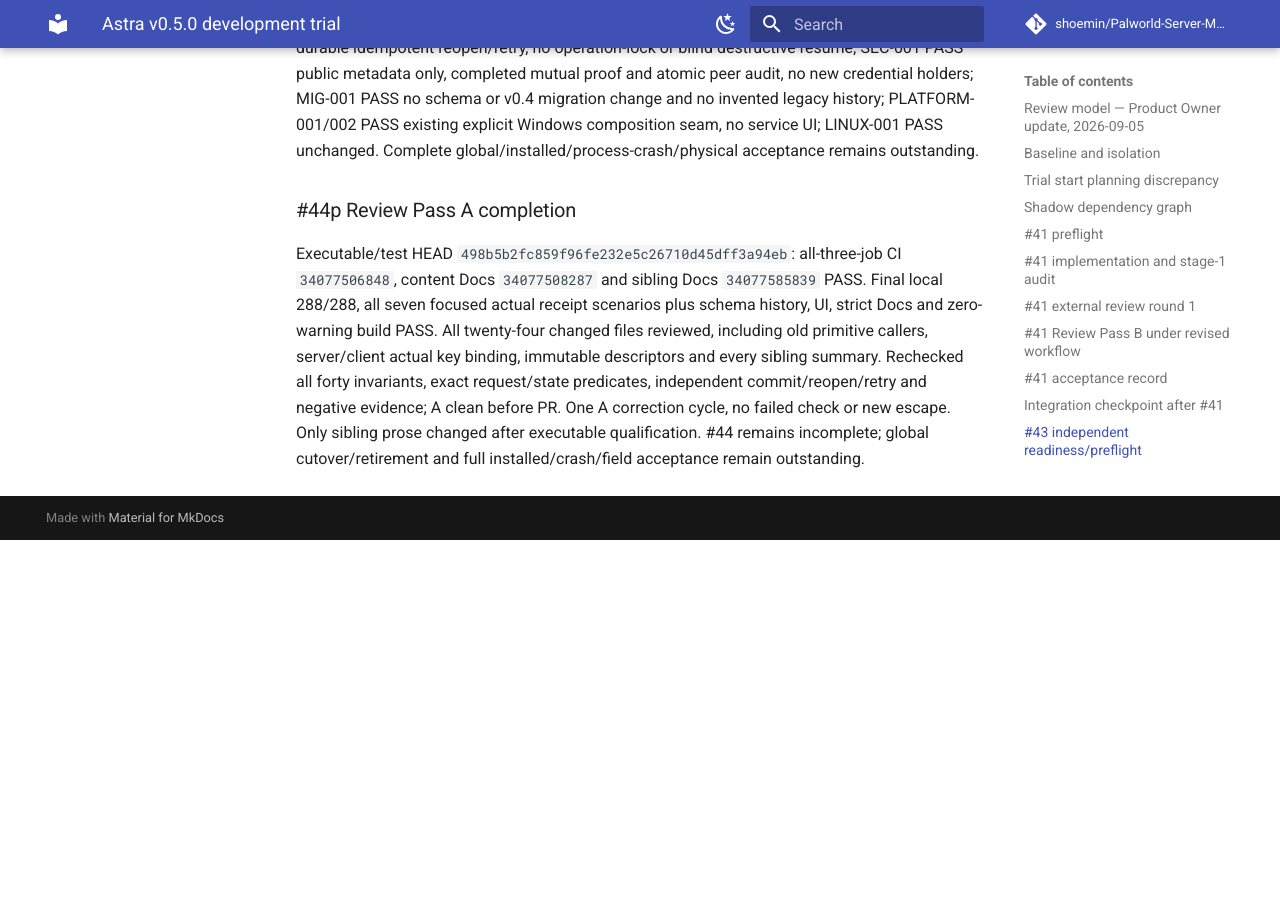
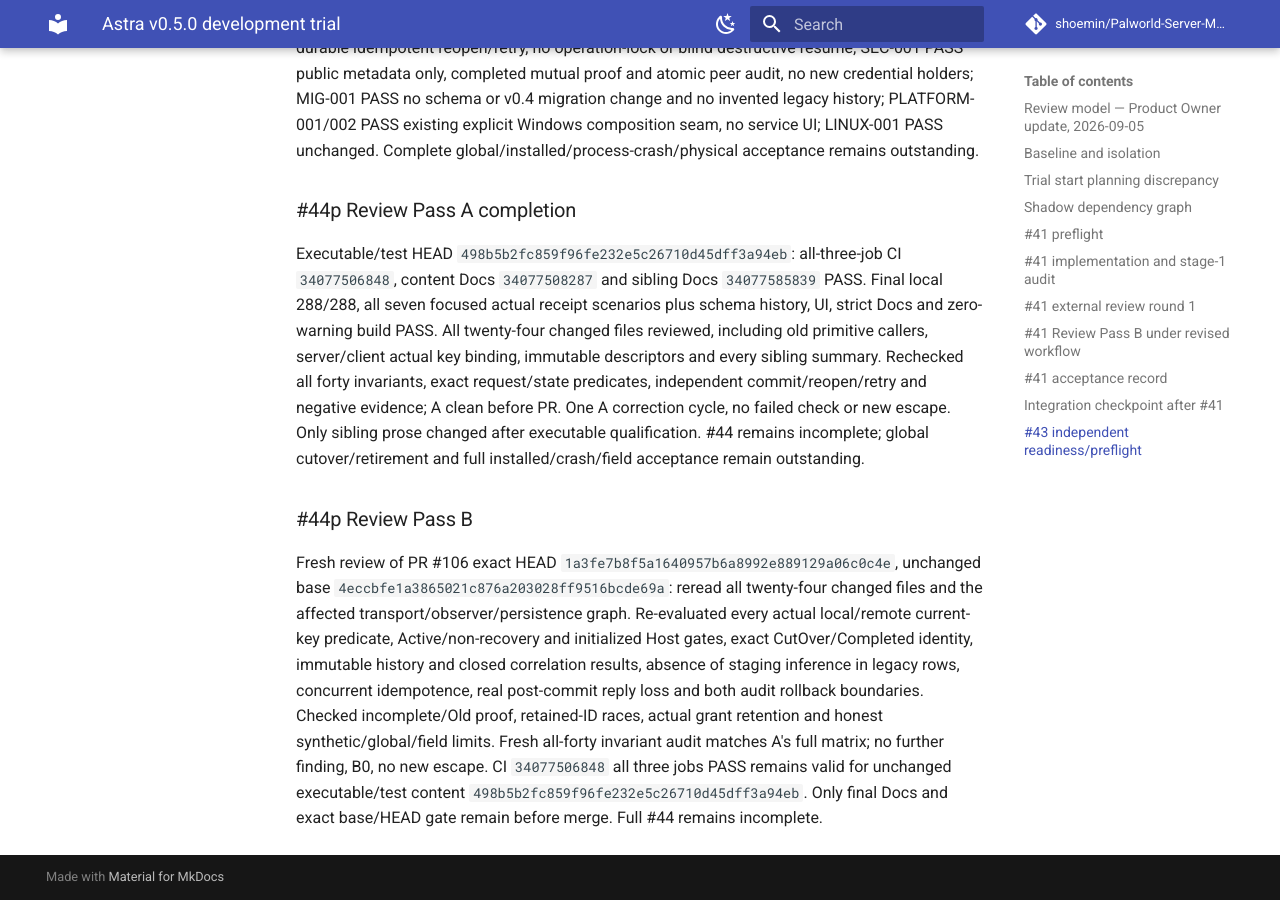
Before and after one commit to shoemin/Palworld-Server-Manager, an MkDocs documentation site: the page built from docs/experiments/astra-v0.5.0-trial.md, in a window 1280 px wide and 900 px high, scrolled down 186212 px. Built offline with MkDocs 1.6.1 and Material for MkDocs 9.7.7, drawn with Linux system fonts in a browser that asks for light colours; comment, search, counter and statistics services are not loaded; before the commit the page ends 186752 px from its top, so only the background shows below that; part of the change alters nothing that is shown.

```diff
--- a/docs/experiments/astra-v0.5.0-trial.md
+++ b/docs/experiments/astra-v0.5.0-trial.md
@@ -1996,3 +1996,7 @@ All forty invariants audited against the affected graph: ARCH-001/002 PASS froze
 ### #44p Review Pass A completion
 
 Executable/test HEAD `498b5b2fc859f96fe232e5c26710d45dff3a94eb`: all-three-job CI `34077506848`, content Docs `34077508287` and sibling Docs `34077585839` PASS. Final local 288/288, all seven focused actual receipt scenarios plus schema history, UI, strict Docs and zero-warning build PASS. All twenty-four changed files reviewed, including old primitive callers, server/client actual key binding, immutable descriptors and every sibling summary. Rechecked all forty invariants, exact request/state predicates, independent commit/reopen/retry and negative evidence; A clean before PR. One A correction cycle, no failed check or new escape. Only sibling prose changed after executable qualification. #44 remains incomplete; global cutover/retirement and full installed/crash/field acceptance remain outstanding.
+
+### #44p Review Pass B
+
+Fresh review of PR #106 exact HEAD `1a3fe7b8f5a1640957b6a8992e889129a06c0c4e`, unchanged base `4eccbfe1a3865021c876a203028ff9516bcde69a`: reread all twenty-four changed files and the affected transport/observer/persistence graph. Re-evaluated every actual local/remote current-key predicate, Active/non-recovery and initialized Host gates, exact CutOver/Completed identity, immutable history and closed correlation results, absence of staging inference in legacy rows, concurrent idempotence, real post-commit reply loss and both audit rollback boundaries. Checked incomplete/Old proof, retained-ID races, actual grant retention and honest synthetic/global/field limits. Fresh all-forty invariant audit matches A's full matrix; no further finding, B0, no new escape. CI `34077506848` all three jobs PASS remains valid for unchanged executable/test content `498b5b2fc859f96fe232e5c26710d45dff3a94eb`. Only final Docs and exact base/HEAD gate remain before merge. Full #44 remains incomplete.
```
